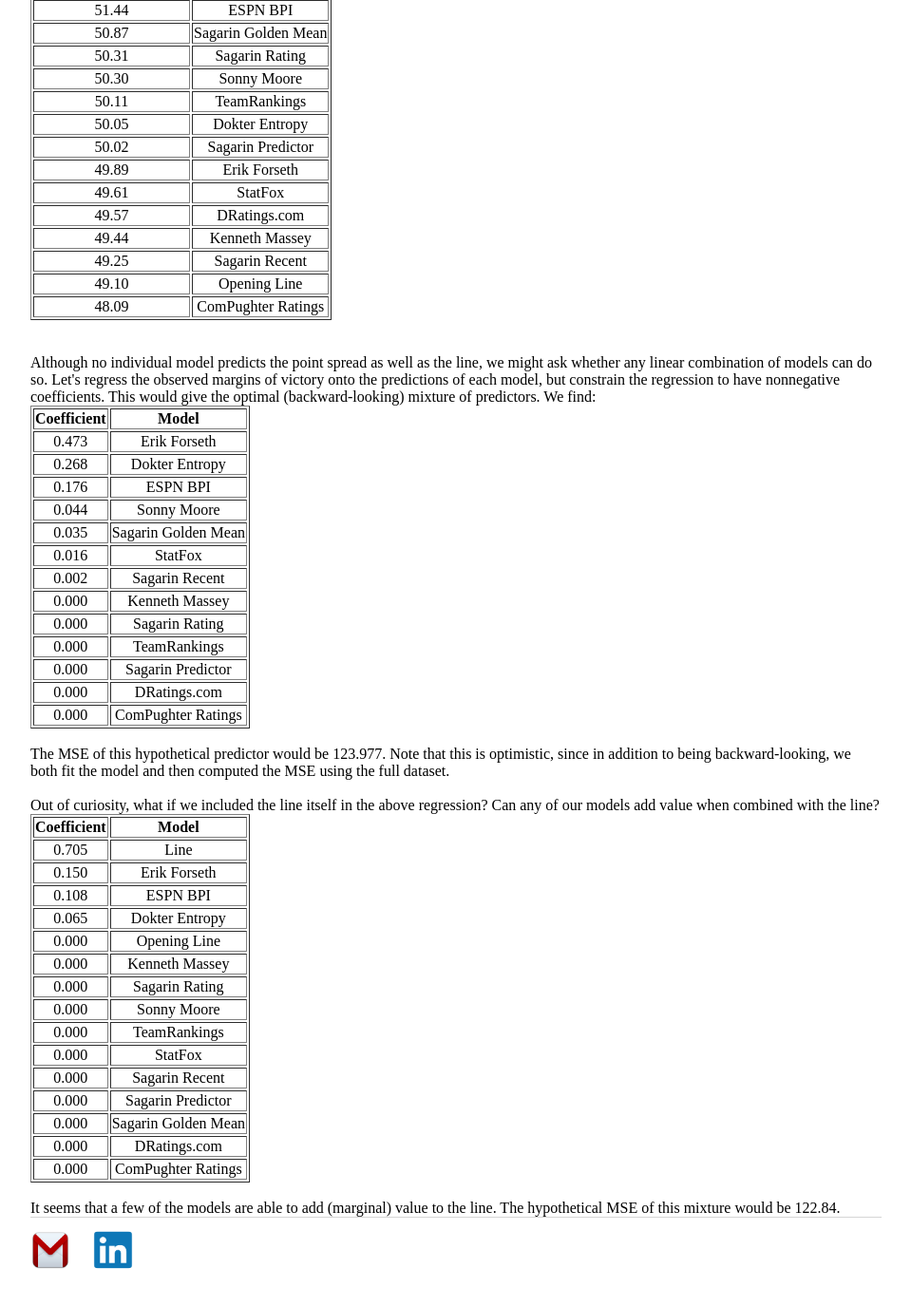
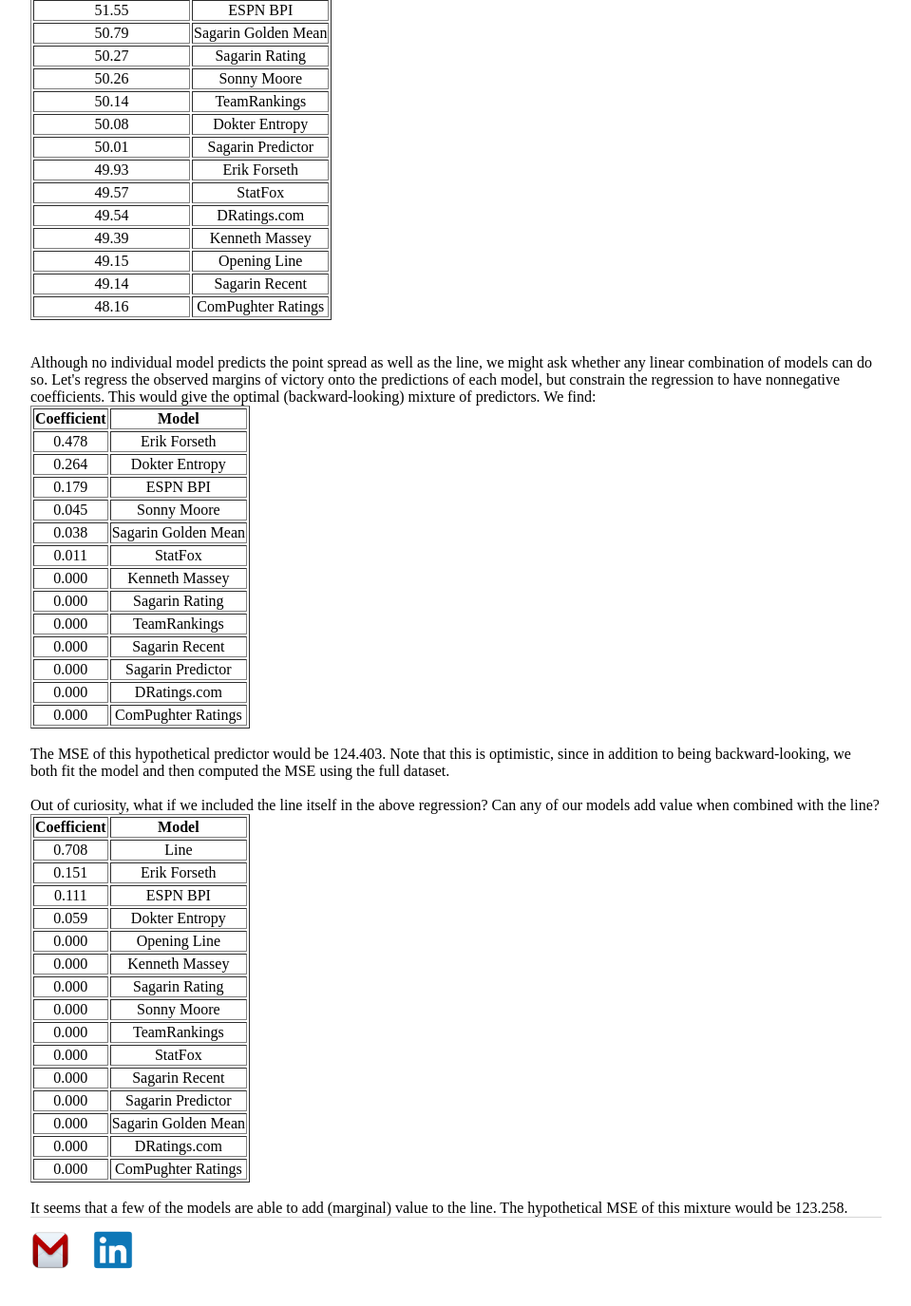
Before and after one commit to erikrforseth/erikrforseth.github.io, a Jekyll site: the page built from about.html, in a window 1280 px wide and 1400 px high, scrolled down 1205 px. Shown: the top 1375 px of the window at 95% size, without its empty margins (160-1119 px from the left). Built offline with Jekyll 4.4.1, drawn with Linux system fonts in a browser that asks for light colours; some of the changed text lies outside the part shown.

Commit message:
about page

```diff
--- a/about.html
+++ b/about.html
@@ -88,63 +88,63 @@
   </thead>
   <tbody>
     <tr align="center">
-      <td>74.22</td>
-      <td>Erik Forseth</td>
+      <td>74.19</td>
+      <td>Opening Line</td>
     </tr>
     <tr align="center">
-      <td>74.21</td>
-      <td>Opening Line</td>
+      <td>74.19</td>
+      <td>Erik Forseth</td>
     </tr>
     <tr align="center">
       <td>74.02</td>
       <td>Line</td>
     </tr>
     <tr align="center">
-      <td>73.77</td>
+      <td>73.72</td>
       <td>Sagarin Predictor</td>
     </tr>
     <tr align="center">
-      <td>73.67</td>
+      <td>73.60</td>
       <td>TeamRankings</td>
     </tr>
     <tr align="center">
-      <td>73.60</td>
+      <td>73.55</td>
       <td>Sagarin Rating</td>
     </tr>
     <tr align="center">
-      <td>73.50</td>
+      <td>73.47</td>
       <td>ESPN BPI</td>
     </tr>
     <tr align="center">
-      <td>73.49</td>
+      <td>73.40</td>
       <td>Sagarin Golden Mean</td>
     </tr>
     <tr align="center">
-      <td>73.41</td>
+      <td>73.36</td>
       <td>Dokter Entropy</td>
     </tr>
     <tr align="center">
-      <td>73.17</td>
+      <td>73.10</td>
       <td>Kenneth Massey</td>
     </tr>
     <tr align="center">
-      <td>72.97</td>
+      <td>72.95</td>
       <td>DRatings.com</td>
     </tr>
     <tr align="center">
-      <td>72.76</td>
+      <td>72.67</td>
       <td>StatFox</td>
-    </tr>
-    <tr align="center">
-      <td>72.66</td>
-      <td>Sonny Moore</td>
     </tr>
     <tr align="center">
       <td>72.59</td>
       <td>ComPughter Ratings</td>
     </tr>
     <tr align="center">
-      <td>71.55</td>
+      <td>72.58</td>
+      <td>Sonny Moore</td>
+    </tr>
+    <tr align="center">
+      <td>71.41</td>
       <td>Sagarin Recent</td>
     </tr>
   </tbody>
@@ -161,59 +161,59 @@
   </thead>
   <tbody>
     <tr align="center">
-      <td>51.44</td>
+      <td>51.55</td>
       <td>ESPN BPI</td>
     </tr>
     <tr align="center">
-      <td>50.87</td>
+      <td>50.79</td>
       <td>Sagarin Golden Mean</td>
     </tr>
     <tr align="center">
-      <td>50.31</td>
+      <td>50.27</td>
       <td>Sagarin Rating</td>
     </tr>
     <tr align="center">
-      <td>50.30</td>
+      <td>50.26</td>
       <td>Sonny Moore</td>
     </tr>
     <tr align="center">
-      <td>50.11</td>
+      <td>50.14</td>
       <td>TeamRankings</td>
     </tr>
     <tr align="center">
-      <td>50.05</td>
+      <td>50.08</td>
       <td>Dokter Entropy</td>
     </tr>
     <tr align="center">
-      <td>50.02</td>
+      <td>50.01</td>
       <td>Sagarin Predictor</td>
     </tr>
     <tr align="center">
-      <td>49.89</td>
+      <td>49.93</td>
       <td>Erik Forseth</td>
     </tr>
     <tr align="center">
-      <td>49.61</td>
+      <td>49.57</td>
       <td>StatFox</td>
     </tr>
     <tr align="center">
-      <td>49.57</td>
+      <td>49.54</td>
       <td>DRatings.com</td>
     </tr>
     <tr align="center">
-      <td>49.44</td>
+      <td>49.39</td>
       <td>Kenneth Massey</td>
     </tr>
     <tr align="center">
-      <td>49.25</td>
+      <td>49.15</td>
+      <td>Opening Line</td>
+    </tr>
+    <tr align="center">
+      <td>49.14</td>
       <td>Sagarin Recent</td>
     </tr>
     <tr align="center">
-      <td>49.10</td>
-      <td>Opening Line</td>
-    </tr>
-    <tr align="center">
-      <td>48.09</td>
+      <td>48.16</td>
       <td>ComPughter Ratings</td>
     </tr>
   </tbody>
@@ -230,32 +230,28 @@
   </thead>
   <tbody>
     <tr align="center">
-      <td>0.473</td>
+      <td>0.478</td>
       <td>Erik Forseth</td>
     </tr>
     <tr align="center">
-      <td>0.268</td>
+      <td>0.264</td>
       <td>Dokter Entropy</td>
     </tr>
     <tr align="center">
-      <td>0.176</td>
+      <td>0.179</td>
       <td>ESPN BPI</td>
     </tr>
     <tr align="center">
-      <td>0.044</td>
+      <td>0.045</td>
       <td>Sonny Moore</td>
     </tr>
     <tr align="center">
-      <td>0.035</td>
+      <td>0.038</td>
       <td>Sagarin Golden Mean</td>
     </tr>
     <tr align="center">
-      <td>0.016</td>
+      <td>0.011</td>
       <td>StatFox</td>
-    </tr>
-    <tr align="center">
-      <td>0.002</td>
-      <td>Sagarin Recent</td>
     </tr>
     <tr align="center">
       <td>0.000</td>
@@ -268,6 +264,10 @@
     <tr align="center">
       <td>0.000</td>
       <td>TeamRankings</td>
+    </tr>
+    <tr align="center">
+      <td>0.000</td>
+      <td>Sagarin Recent</td>
     </tr>
     <tr align="center">
       <td>0.000</td>
@@ -284,7 +284,7 @@
   </tbody>
 </table>
 <br>
-The MSE of this hypothetical predictor would be 123.977. Note that this is optimistic, since in addition to being backward-looking, we both fit the model and then computed the MSE using the full dataset.
+The MSE of this hypothetical predictor would be 124.403. Note that this is optimistic, since in addition to being backward-looking, we both fit the model and then computed the MSE using the full dataset.
 <br><br>
 Out of curiosity, what if we included the line itself in the above regression? Can any of our models add value when combined with the line?<table border="1" class="dataframe">
   <thead>
@@ -295,19 +295,19 @@
   </thead>
   <tbody>
     <tr align="center">
-      <td>0.705</td>
+      <td>0.708</td>
       <td>Line</td>
     </tr>
     <tr align="center">
-      <td>0.150</td>
+      <td>0.151</td>
       <td>Erik Forseth</td>
     </tr>
     <tr align="center">
-      <td>0.108</td>
+      <td>0.111</td>
       <td>ESPN BPI</td>
     </tr>
     <tr align="center">
-      <td>0.065</td>
+      <td>0.059</td>
       <td>Dokter Entropy</td>
     </tr>
     <tr align="center">
@@ -357,4 +357,4 @@
   </tbody>
 </table>
 <br>
-It seems that a few of the models are able to add (marginal) value to the line. The hypothetical MSE of this mixture would be 122.84.
+It seems that a few of the models are able to add (marginal) value to the line. The hypothetical MSE of this mixture would be 123.258.
```
Also changed, not shown: other parts of about.html (+16 -16 lines).
